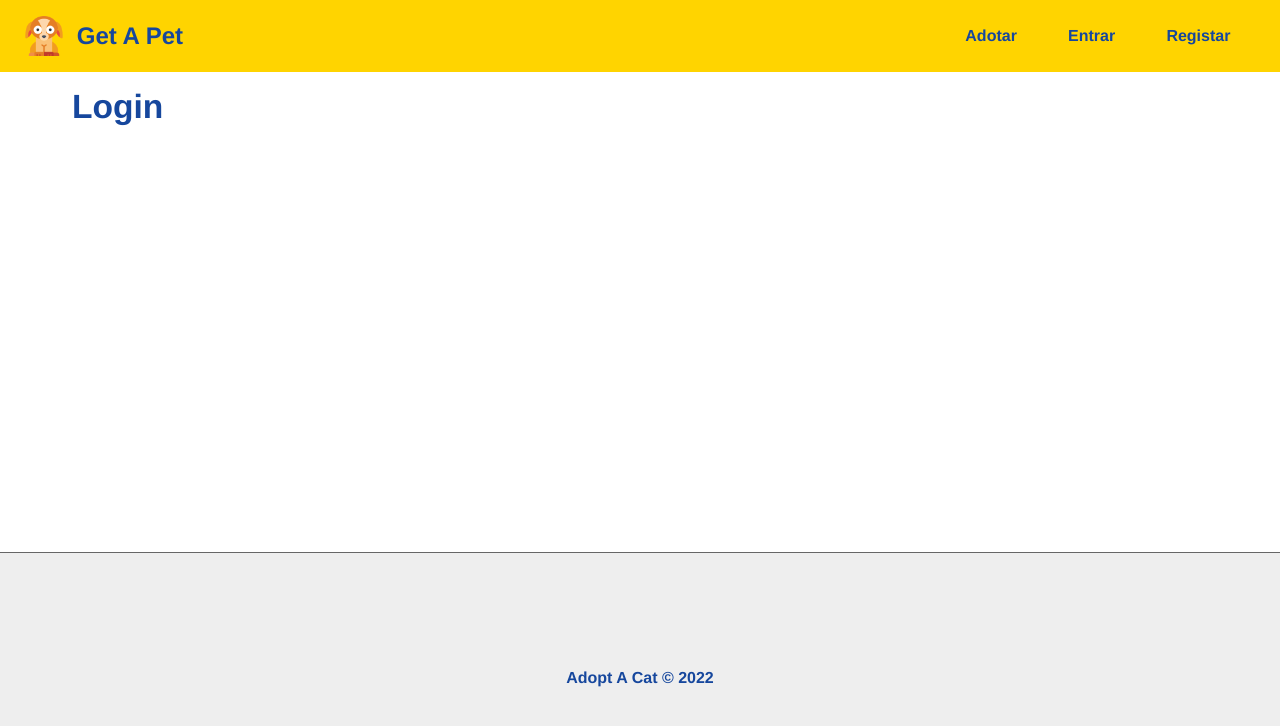
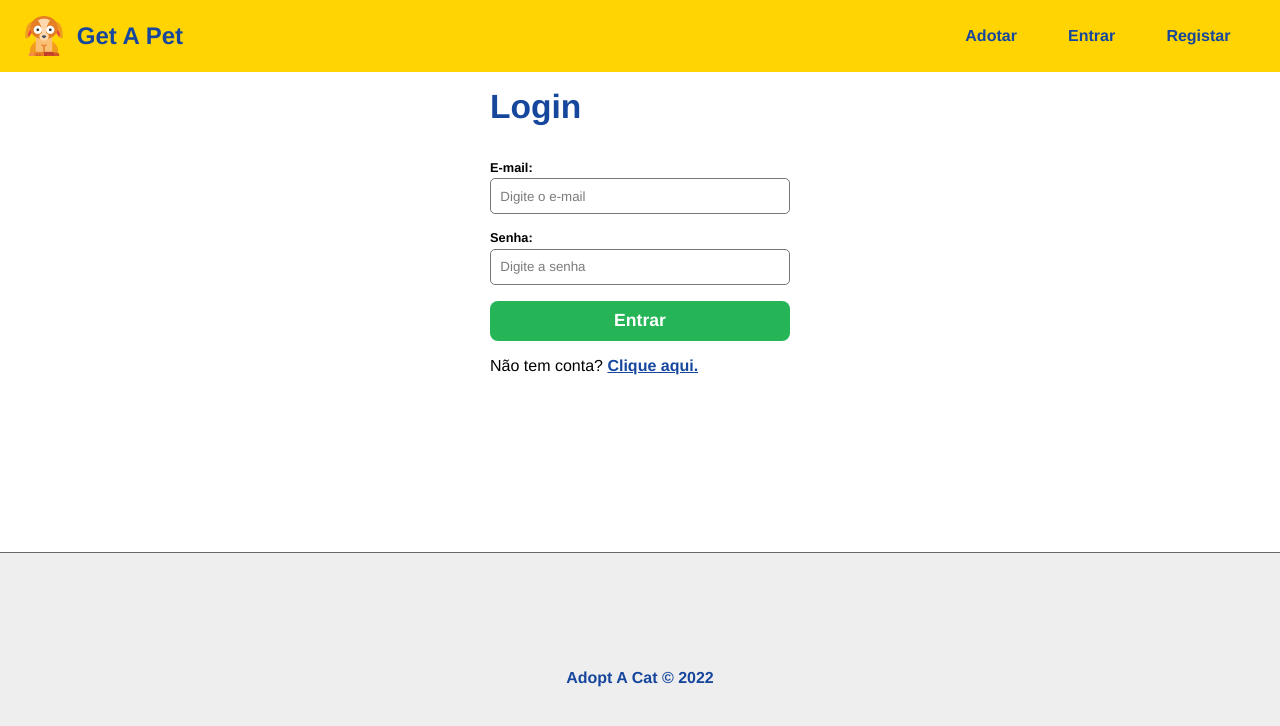
Before and after one commit to gabrielodd/adopt-a-cat, a React (Create React App) app in the folder frontend/: page /login in a window 1280 px wide. Shown: the top 726 px of the page. Built offline with nearby package versions, Linux system fonts and the light colour scheme.

Commit message:
Form and Login Function

```diff
--- a/frontend/src/components/pages/Auth/Login.js
+++ b/frontend/src/components/pages/Auth/Login.js
@@ -1,7 +1,48 @@
+import { useState, useContext } from 'react'
+import Input from '../../form/Input'
+import { Link } from 'react-router-dom'
+
+import styles from '../../form/Form.module.css'
+
+/* contexts */
+import { Context } from '../../../context/UserContext'
+
 function Login() {
+  const [user, setUser] = useState({})
+  const { login } = useContext(Context)
+
+  function handleChange(e) {
+    setUser({ ...user, [e.target.name]: e.target.value })
+  }
+
+  const handleSubmit = (e) => {
+    e.preventDefault()
+    login(user)
+  }
+
   return (
-    <section>
+    <section className={styles.form_container}>
       <h1>Login</h1>
+      <form onSubmit={handleSubmit}>
+        <Input
+          text="E-mail"
+          type="email"
+          name="email"
+          placeholder="Digite o e-mail"
+          handleOnChange={handleChange}
+        />
+        <Input
+          text="Senha"
+          type="password"
+          name="password"
+          placeholder="Digite a senha"
+          handleOnChange={handleChange}
+        />
+        <input type="submit" value="Entrar" />
+      </form>
+      <p>
+        Não tem conta? <Link to="/register">Clique aqui.</Link>
+      </p>
     </section>
   )
 }
--- a/frontend/src/context/UserContext.js
+++ b/frontend/src/context/UserContext.js
@@ -5,11 +5,11 @@
 const Context = createContext();
 
 function UserProvider({ children }) {
-  const { authenticated, register, logout } = useAuth();
+  const { authenticated, register, logout, login } = useAuth();
 
   return (
     <Context.Provider
-      value={{ authenticated, register, logout }}
+      value={{ authenticated, register, logout, login }}
     >
       {children}
     </Context.Provider>
--- a/frontend/src/hooks/useAuth.js
+++ b/frontend/src/hooks/useAuth.js
@@ -37,6 +37,25 @@
     setFlashMessage(msgText, msgType)
   }
 
+  async function login(user) {
+    let msgText = 'Login realizado com sucesso!'
+    let msgType = 'success'
+
+    try {
+      const data = await api.post('/users/login', user).then((response) => {
+        return response.data
+      })
+
+      await authUser(data)
+    } catch (error) {
+      // tratar erro
+      msgText = error.response.data.message
+      msgType = 'error'
+    }
+
+    setFlashMessage(msgText, msgType)
+  }
+
   async function authUser(data) {
     setAuthenticated(true)
     localStorage.setItem('token', JSON.stringify(data.token))
@@ -56,5 +75,5 @@
     setFlashMessage(msgText, msgType)
   }
 
-  return { authenticated, register, logout }
+  return { authenticated, login, register, logout }
 }
```
